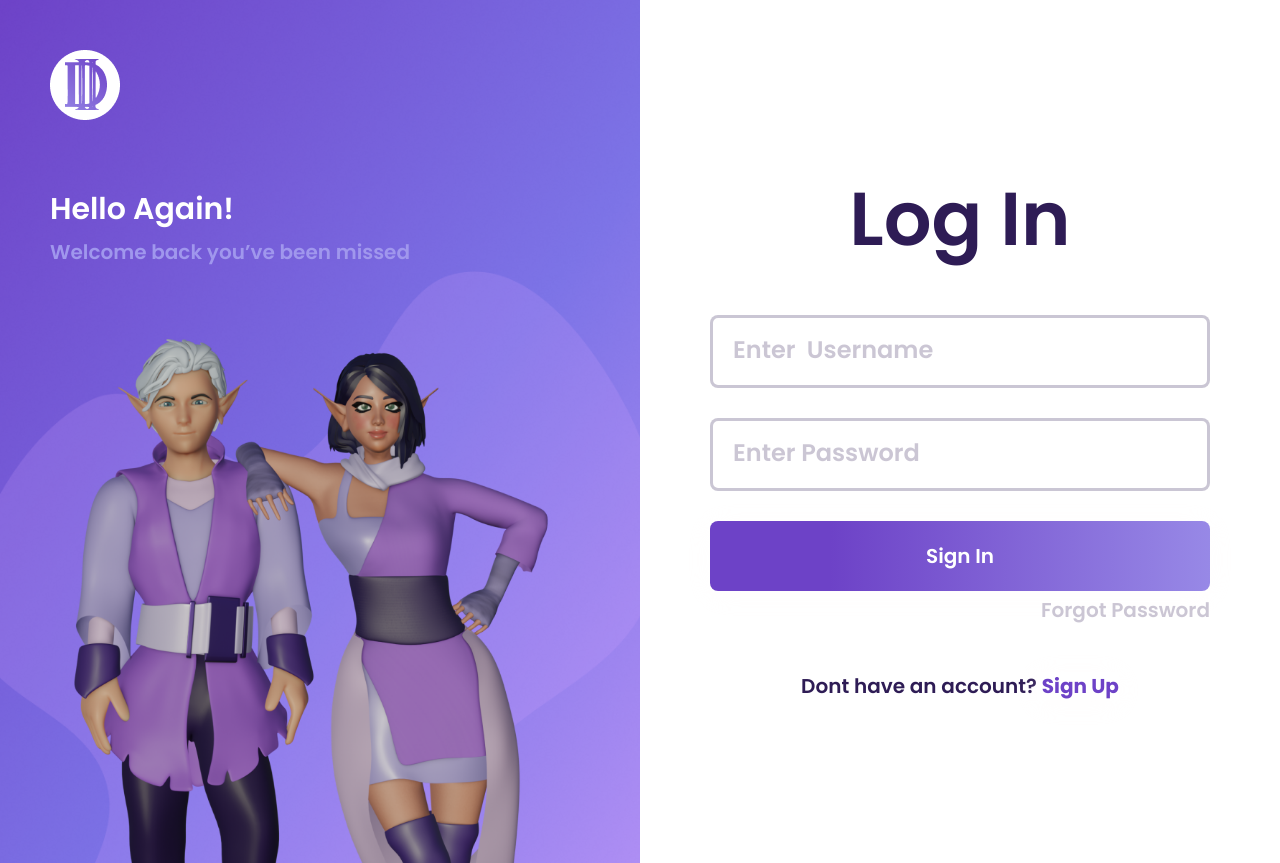
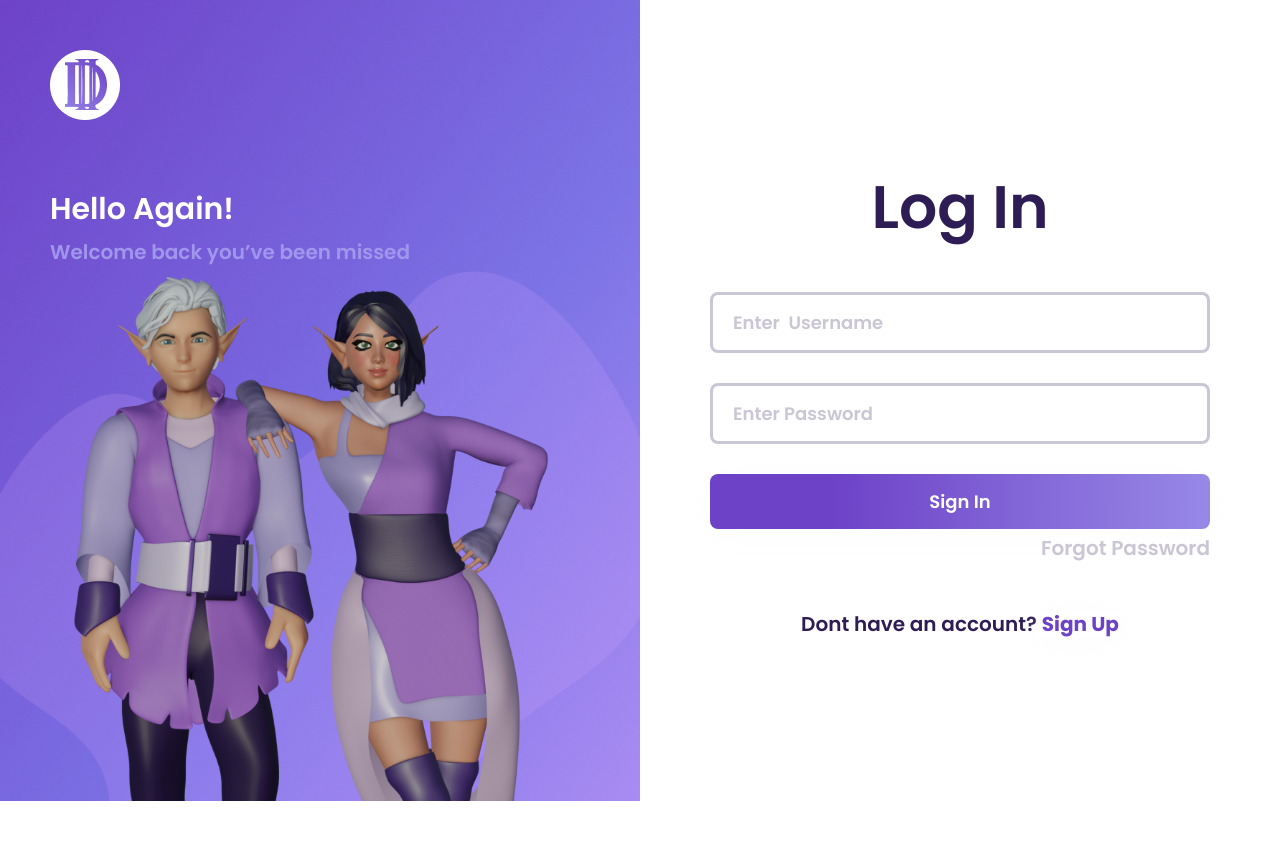
Before and after one commit to laibaiqbal552/react-signup-css, a React (Create React App) app: page / in a window 1280 px wide. After the commit the page ends 801 px from the top, so only its background shows below. Built offline with nearby package versions, Linux system fonts and the light colour scheme.

Commit message:
decrease font sizes and button and inputs height width

```diff
--- a/src/App.css
+++ b/src/App.css
@@ -262,6 +262,22 @@ input:focus-visible {
     width: 85%;
   }
 }
+@media (max-width: 1280px) {
+  .signUp-input {
+    padding: 14px 20px;
+    font-size: 18px;
+  }
+  .signUp-btn {
+    padding: 14px 20px;
+    font-size: 18px;
+  }
+  .signup-title {
+    font-size: 60px;
+  }
+  ::placeholder {
+    font-size: 18px;
+  }
+}
 
 @media (min-width: 1024px) {
   /* .right-section {
```
